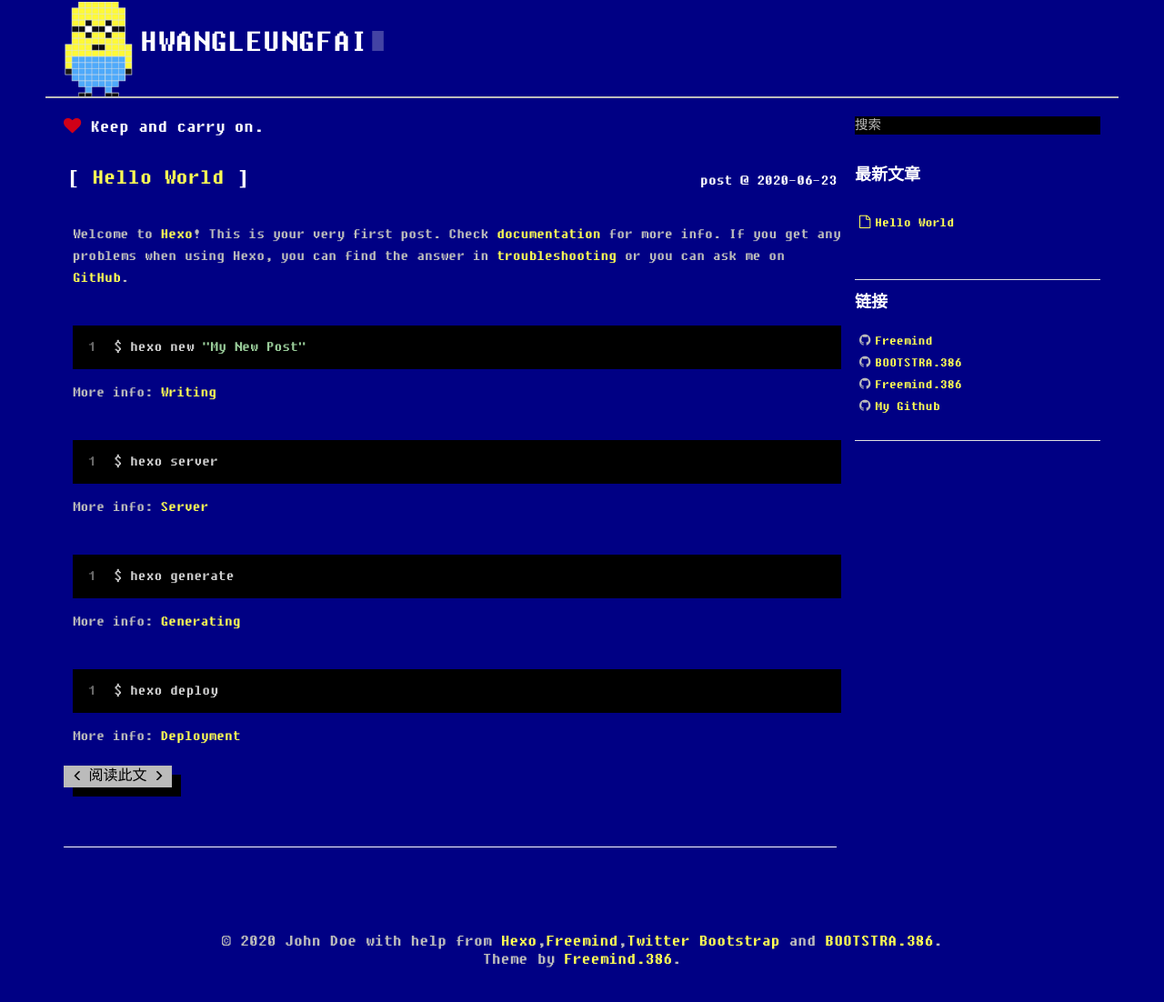
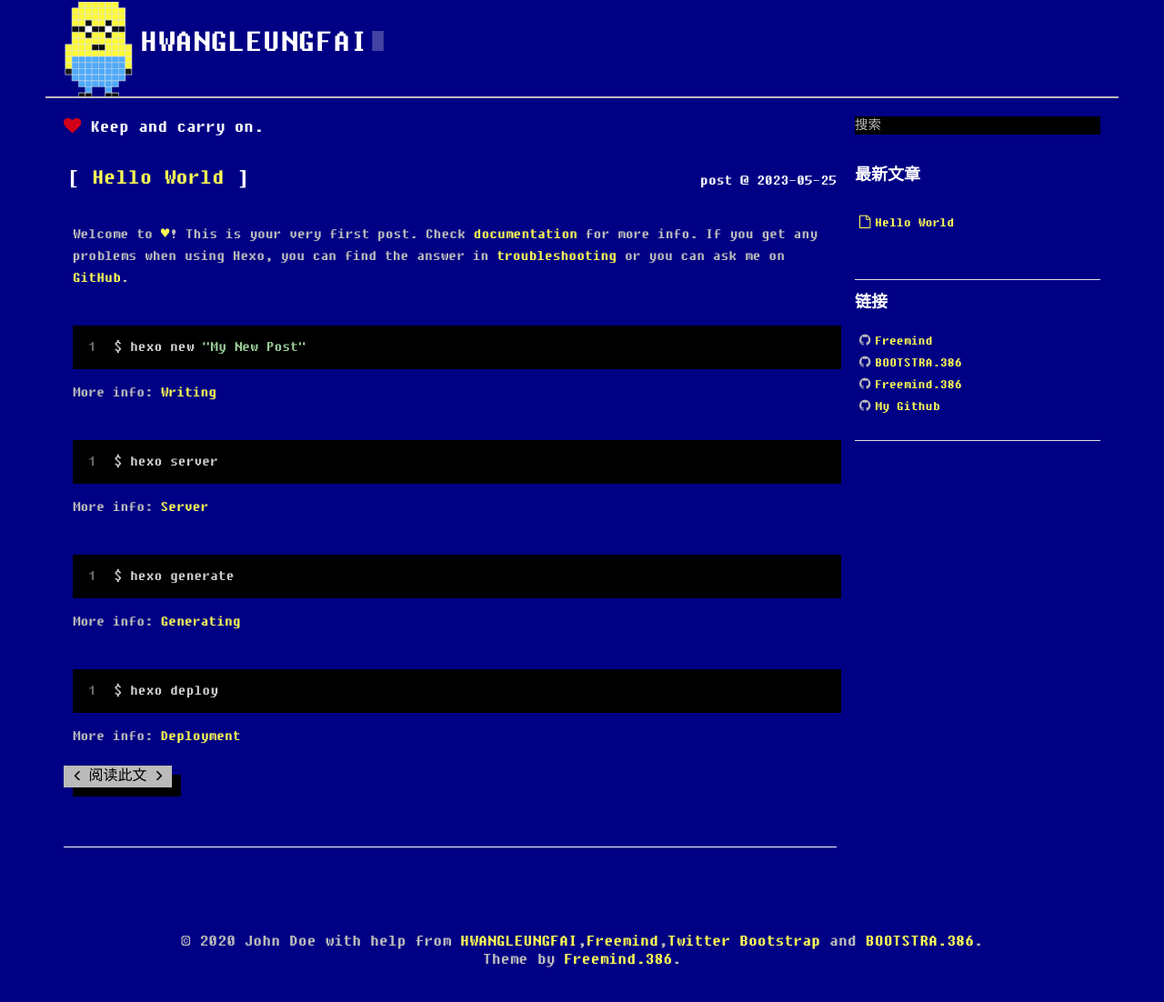
Before and after one commit to 771709789/771709789.github.io, a plain HTML site: page index.html in a window 1280 px wide. Shown: the part 58-1160 px from the top of the page at 91% size. Drawn offline with Linux system fonts and the light colour scheme.

Commit message:
Update index.html

```diff
--- a/index.html
+++ b/index.html
@@ -145,7 +145,7 @@ var _hmt = _hmt || [];
 		</h3>
 		</div>
 	<div class="col-md-4">
-		<div class="date">post @ 2020-06-23  </div>
+		<div class="date">post @ 2023-05-25  </div>
 		</div>
 	</div>
 
@@ -155,7 +155,7 @@ var _hmt = _hmt || [];
   <div class="row">
 
 
-		<p>Welcome to <a href="https://hexo.io/" target="_blank" rel="noopener">Hexo</a>! This is your very first post. Check <a href="https://hexo.io/docs/" target="_blank" rel="noopener">documentation</a> for more info. If you get any problems when using Hexo, you can find the answer in <a href="https://hexo.io/docs/troubleshooting.html" target="_blank" rel="noopener">troubleshooting</a> or you can ask me on <a href="https://github.com/hexojs/hexo/issues" target="_blank" rel="noopener">GitHub</a>.</p>
+		<p>Welcome to <a href="https://hexo.io/" target="_blank" rel="noopener">♥</a>! This is your very first post. Check <a href="https://hexo.io/docs/" target="_blank" rel="noopener">documentation</a> for more info. If you get any problems when using Hexo, you can find the answer in <a href="https://hexo.io/docs/troubleshooting.html" target="_blank" rel="noopener">troubleshooting</a> or you can ask me on <a href="https://github.com/hexojs/hexo/issues" target="_blank" rel="noopener">GitHub</a>.</p>
 <h2 id="Quick-Start"><a href="#Quick-Start" class="headerlink" title="Quick Start"></a>Quick Start</h2><h3 id="Create-a-new-post"><a href="#Create-a-new-post" class="headerlink" title="Create a new post"></a>Create a new post</h3><figure class="highlight bash"><table><tr><td class="gutter"><pre><span class="line">1</span><br></pre></td><td class="code"><pre><span class="line">$ hexo new <span class="string">"My New Post"</span></span><br></pre></td></tr></table></figure>
 
 <p>More info: <a href="https://hexo.io/docs/writing.html" target="_blank" rel="noopener">Writing</a></p>
@@ -255,8 +255,8 @@ var _hmt = _hmt || [];
   <footer> <p>
   &copy; 2020 John Doe
 
-      with help from <a href="http://hexo.io/" target="_blank">Hexo</a>,<a href="http://github.com/wzpan/hexo-theme-freemind/" target="_blank" rel="noopener">Freemind</a>,<a href="http://getbootstrap.com/" target="_blank">Twitter Bootstrap</a> and <a href="http://getbootstrap.com/" target="_blank">BOOTSTRA.386</a>.
-     <br> Theme by <a href="http://github.com/wzpan/hexo-theme-freemind/" target="_blank" rel="noopener">Freemind.386</a>.
+      with help from <a href="http://www.hwangleungfai.com/" target="_blank">HWANGLEUNGFAI</a>,<a href="http://www.hwangleungfai.com/" target="_blank" rel="noopener">Freemind</a>,<a href="http://getbootstrap.com/" target="_blank">Twitter Bootstrap</a> and <a href="http://getbootstrap.com/" target="_blank">BOOTSTRA.386</a>.
+     <br> Theme by <a href="http://www.hwangleungfai.com/" target="_blank" rel="noopener">Freemind.386</a>.
 </p>
  </footer>
 </div> <!-- container-narrow -->
```
